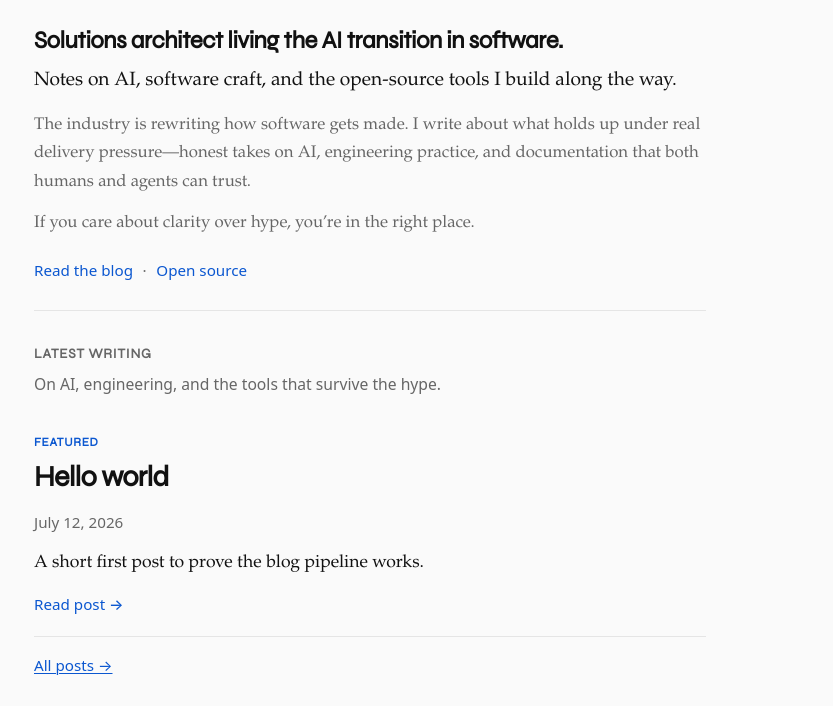
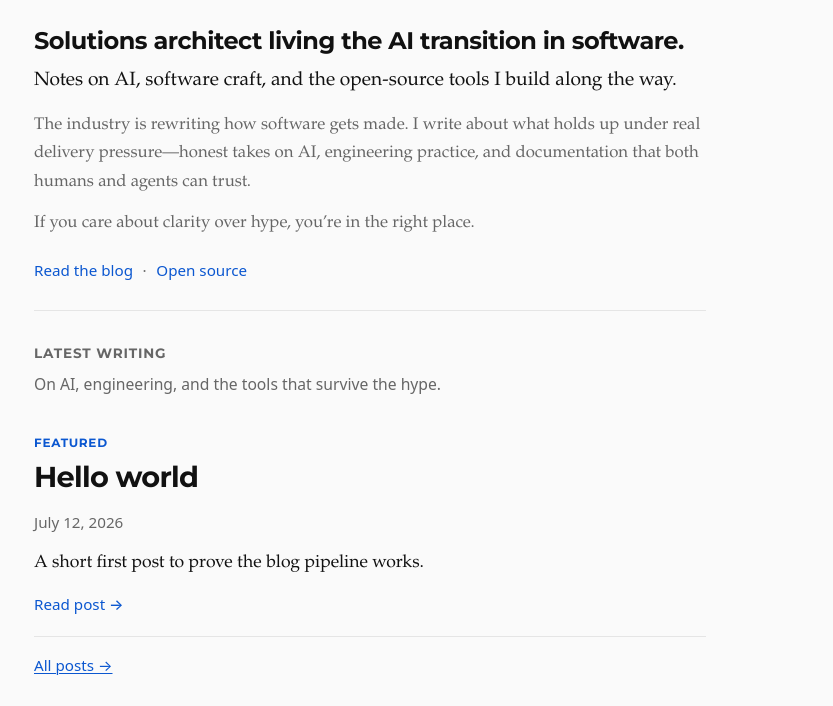
Before and after one commit to GiteshDalal/giteshdalal.github.io, an Astro site: page / in a window 1280 px wide. Shown: the part 82-788 px from the top of the page, without its empty margins (222-1055 px from the left). Built offline with nearby package versions, Linux system fonts and the light colour scheme; Astro itself is replaced by a stand-in of ours.

Commit message:
feat: switch display typeface to bold Montserrat
Replace Syne with self-hosted Montserrat 700/800 for the GD logo
and site headings.

```diff
--- a/package.json
+++ b/package.json
@@ -13,7 +13,7 @@
   },
   "dependencies": {
     "@astrojs/rss": "^4.0.19",
-    "@fontsource/syne": "^5.2.7",
+    "@fontsource/montserrat": "^5.2.8",
     "astro": "^7.0.7"
   }
 }
--- a/src/layouts/BaseLayout.astro
+++ b/src/layouts/BaseLayout.astro
@@ -1,6 +1,6 @@
 ---
-import '@fontsource/syne/latin-700.css';
-import '@fontsource/syne/latin-800.css';
+import '@fontsource/montserrat/latin-700.css';
+import '@fontsource/montserrat/latin-800.css';
 import '../styles/global.css';
 import ThemeToggle from '../components/ThemeToggle.astro';
 
--- a/src/styles/global.css
+++ b/src/styles/global.css
@@ -9,7 +9,7 @@
   --measure: 42rem;
   --measure-wide: 48rem;
   --font-sans: system-ui, -apple-system, Segoe UI, Roboto, Helvetica, Arial, sans-serif;
-  --font-display: "Syne", var(--font-sans);
+  --font-display: "Montserrat", var(--font-sans);
   --font-serif: "Iowan Old Style", "Palatino Linotype", Palatino, Georgia, "Times New Roman", serif;
   --font-mono: ui-monospace, SFMono-Regular, Menlo, Monaco, Consolas, monospace;
   color-scheme: light;
```
Also changed, not shown: 1 other file.
